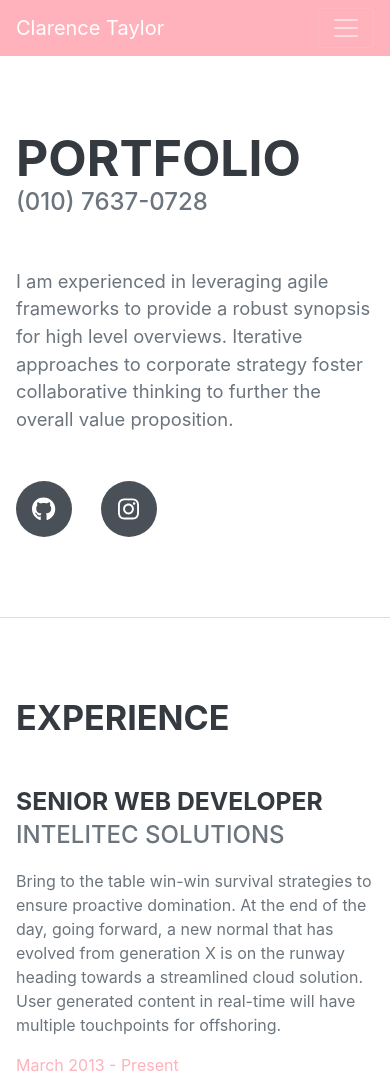
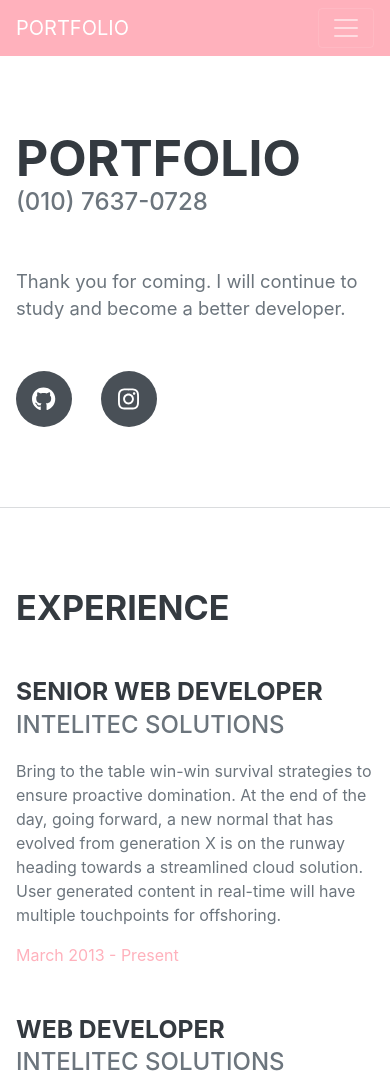
Before and after one commit to kimls7637/kimls7637.github.io, a plain HTML site: page index.html in a window 390 px wide. Shown: the top 1083 px of the page. Drawn offline with nearby package versions, Linux system fonts and the light colour scheme; a web font is replaced by a local one.

Commit message:
멋진문구추가

```diff
--- a/index.html
+++ b/index.html
@@ -19,7 +19,7 @@
         <!-- Navigation-->
         <nav class="navbar navbar-expand-lg navbar-dark bg-primary fixed-top" id="sideNav">
             <a class="navbar-brand js-scroll-trigger" href="#page-top">
-                <span class="d-block d-lg-none">Clarence Taylor</span>
+                <span class="d-block d-lg-none">PORTFOLIO</span>
                 <span class="d-none d-lg-block"><img class="img-fluid img-profile rounded-circle mx-auto mb-2" src="assets/img/esul.png" alt="..." /></span>
             </a>
             <button class="navbar-toggler" type="button" data-bs-toggle="collapse" data-bs-target="#navbarResponsive" aria-controls="navbarResponsive" aria-expanded="false" aria-label="Toggle navigation"><span class="navbar-toggler-icon"></span></button>
@@ -47,7 +47,7 @@
                         (010) 7637-0728
                         <a href="mailto:name@email.com"></a>
                     </div>
-                    <p class="lead mb-5">I am experienced in leveraging agile frameworks to provide a robust synopsis for high level overviews. Iterative approaches to corporate strategy foster collaborative thinking to further the overall value proposition.</p>
+                    <p class="lead mb-5">Thank you for coming. I will continue to study and become a better developer.</p>
                     <div class="social-icons">
                    	    <!--
                         <a class="social-icon" href="#!"><i class="fab fa-linkedin-in"></i></a>
```
